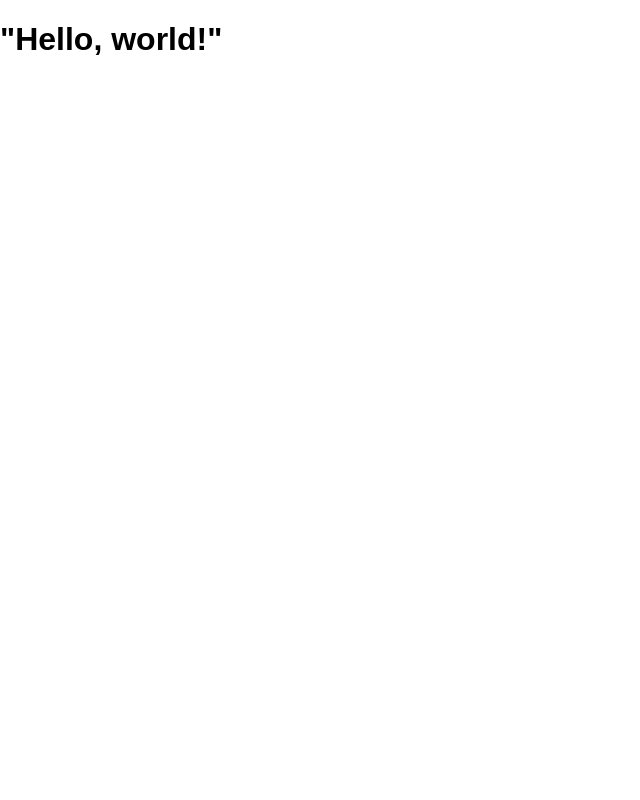
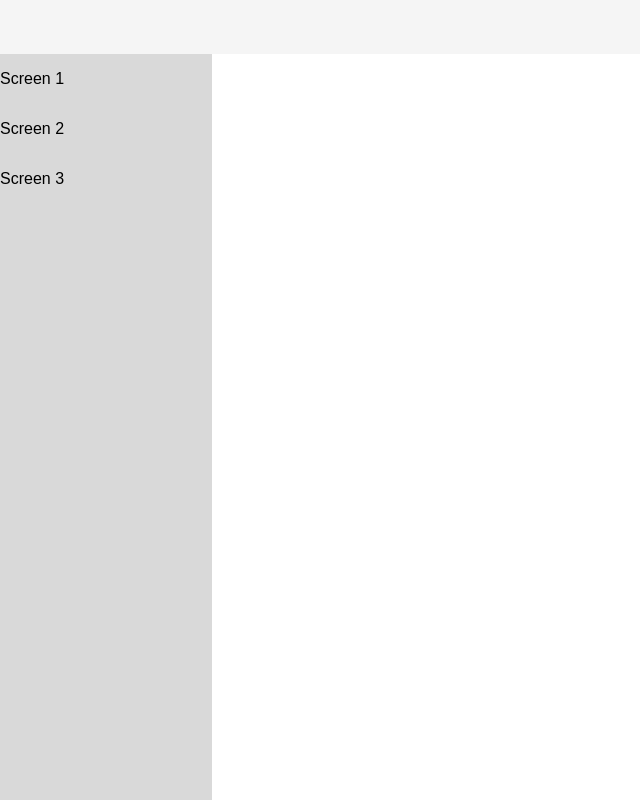
Before and after one commit to cacabo/react-practice, a React (Create React App) app: page / in a window 1280 px wide. Shown: the top 800 px of the page, without its empty margins (0-640 px from the left). Built offline with nearby package versions, Linux system fonts and the light colour scheme.

Commit message:
removed default files

```diff
--- a/package.json
+++ b/package.json
@@ -7,6 +7,7 @@
     "react-dom": "^15.6.1"
   },
   "devDependencies": {
+    "gulp": "^3.9.1",
     "react-scripts": "1.0.7"
   },
   "scripts": {
--- a/src/App.js
+++ b/src/App.js
@@ -1,16 +1,39 @@
-import React, {
-    Component
-} from 'react';
-import './App.css';
+import React, { Component } from 'react';
+import ReactDOM from 'react-dom';
 
 class App extends Component {
-    render() {
-        return (
-          <div className = "App" >
-            <h1>"Hello, world!"</h1>
+
+  render() {
+    return (
+      <div className="app" >
+        <div className="app-header"></div>
+        <div className="app-wrapper">
+          <div className="app-nav">
+            <div className="nav screen1">
+              <p>Screen 1</p>
+            </div>
+            <div className="nav screen2">
+              <p>Screen 2</p>
+            </div>
+            <div className="nav screen3">
+              <p>Screen 3</p>
+            </div>
+
           </div>
-        );
-    }
+          <div className="main-content">
+            {this.props.children}
+          </div>
+        </div>
+      </div>
+    )
+  }
 }
 
+ReactDOM.render(
+  <App>
+    <h1>This is a message</h1>
+  </App>,
+  document.getElementById('root')
+);
+
 export default App;
--- a/src/index.css
+++ b/src/index.css
@@ -3,3 +3,38 @@ body {
   padding: 0;
   font-family: sans-serif;
 }
+
+.app-header {
+  width: 100%;
+  height: 54px;
+  background: whitesmoke;
+}
+
+.app-wrapper {
+  display: flex;
+  flex-direction: row;
+  justify-content: flex-start;
+  -ms-align-items: stretch;
+  align-items: stretch;
+  min-height: 1000px;
+  height: 100%;
+}
+
+.app-nav {
+  width: 212px;
+  background: rgba(0, 0, 0, 0.15);
+  display: flex;
+  flex-direction: column;
+  justify-content: flex-start;
+  align-items: stretch;
+}
+
+.nav-item {
+  height: 60px;
+  background: rgba(0, 0, 0, 0.3);
+}
+
+.main-content {
+  background: white;
+  flex: 1;
+}
```
Also changed, not shown: src/App.css (deleted), src/logo.svg (deleted).
